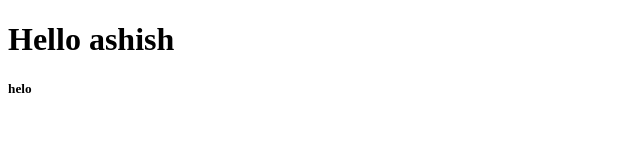
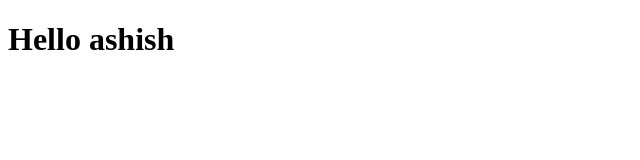
Before and after one commit to ASHISH11062001/the-coding-junction, a plain HTML site: page index.html in a window 1280 px wide. Shown: the full height of the page, 0-640 px from the left. Drawn offline with Linux system fonts and the light colour scheme.

Commit message:
all done

```diff
--- a/index.html
+++ b/index.html
@@ -7,6 +7,5 @@
 </head>
 <body>
     <h1>Hello ashish</h1>
-    <h5>helo</h5>
 </body>
 </html>
```
